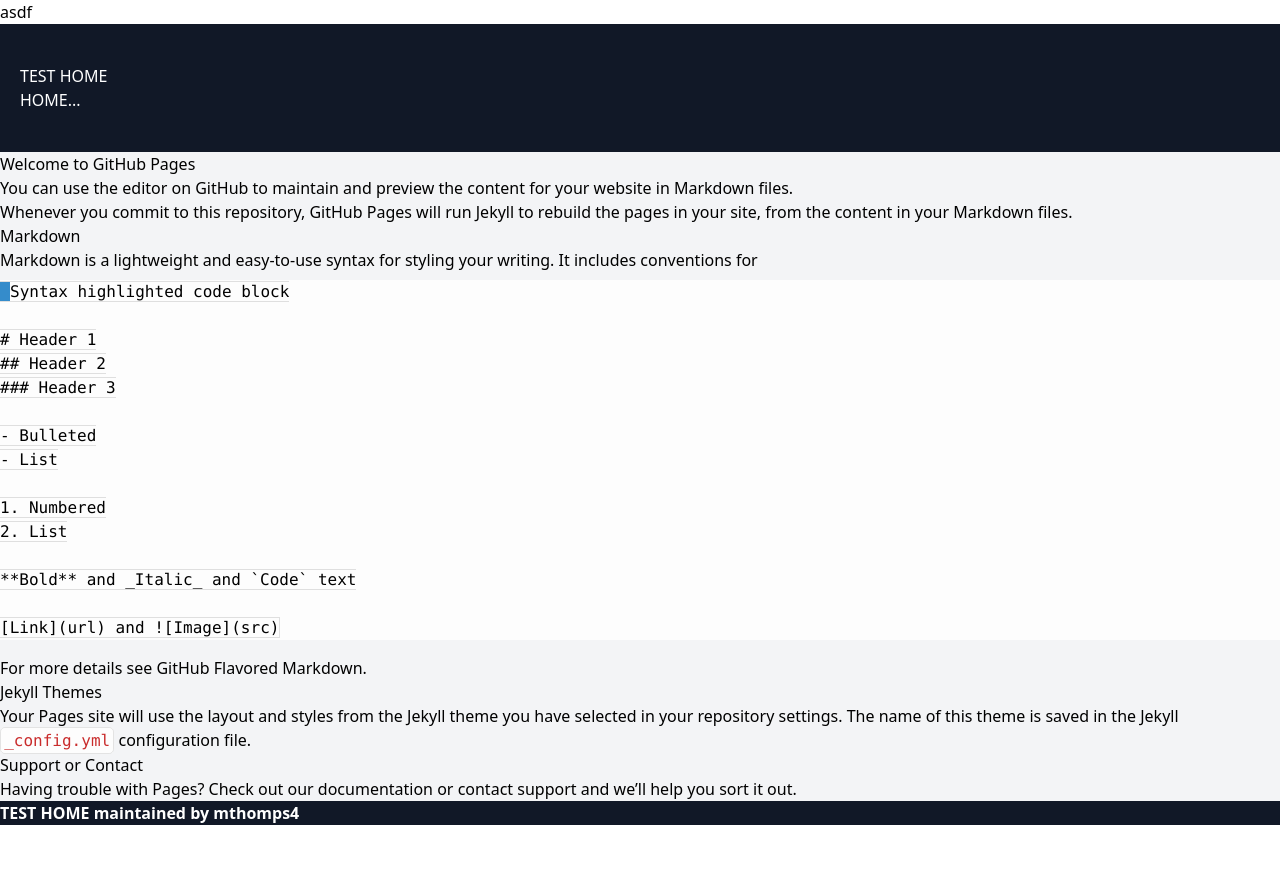
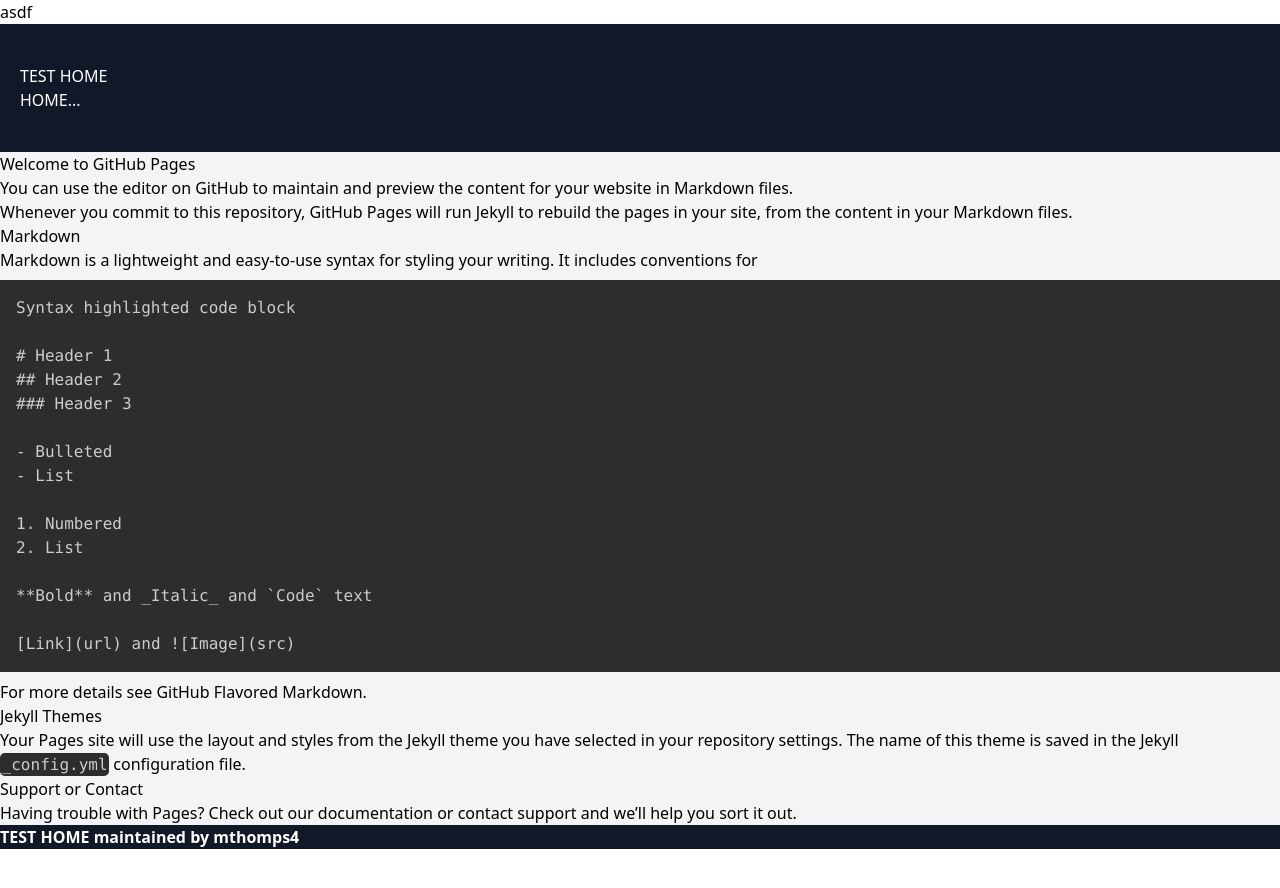
Before and after one commit to mthomps4/test-pages, a Jekyll site: the page built from README.md, in a window 1280 px wide. Shown: the top 888 px of the page. Built offline with Jekyll 4.4.1, drawn with Linux system fonts in a browser that asks for light colours; nearby versions of some CDN libraries; our own code applies the rules of GitHub Pages for plain Markdown files.

Commit message:
Update default.html

```diff
--- a/_layouts/default.html
+++ b/_layouts/default.html
@@ -7,9 +7,7 @@
     <link href="https://unpkg.com/tailwindcss@^2/dist/tailwind.min.css" rel="stylesheet">
 <!--     <link rel="stylesheet" type="text/css" media="screen" href="{{ '/assets/css/rouge.css?v=' | append: site.github.build_revision | relative_url }}">
     <link rel="stylesheet" type="text/css" media="screen" href="{{ '/assets/css/prism.css?v=' | append: site.github.build_revision | relative_url }}"> -->
-
-<link rel="stylesheet" href="https://cdnjs.cloudflare.com/ajax/libs/prism/1.25.0/themes/prism-coy.min.css" integrity="sha512-CKzEMG9cS0+lcH4wtn/UnxnmxkaTFrviChikDEk1MAWICCSN59sDWIF0Q5oDgdG9lxVrvbENSV1FtjLiBnMx7Q==" crossorigin="anonymous" referrerpolicy="no-referrer" />
-
+    <link rel="stylesheet" href="https://cdnjs.cloudflare.com/ajax/libs/prism/1.25.0/themes/prism-tomorrow.min.css" integrity="sha512-vswe+cgvic/XBoF1OcM/TeJ2FW0OofqAVdCZiEYkd6dwGXthvkSFWOoGGJgS2CW70VK5dQM5Oh+7ne47s74VTg==" crossorigin="anonymous" referrerpolicy="no-referrer" />
 
     {% seo %}
   </head>
```
